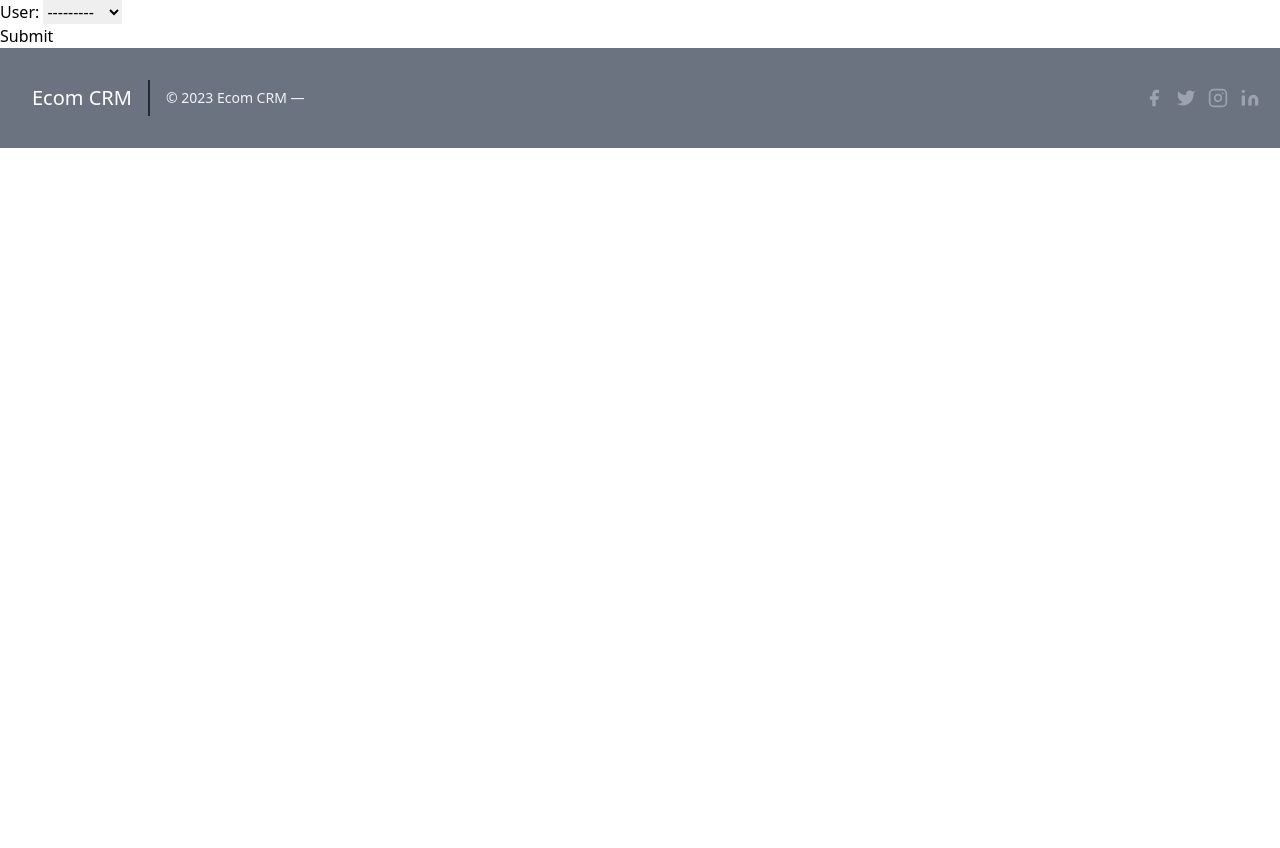
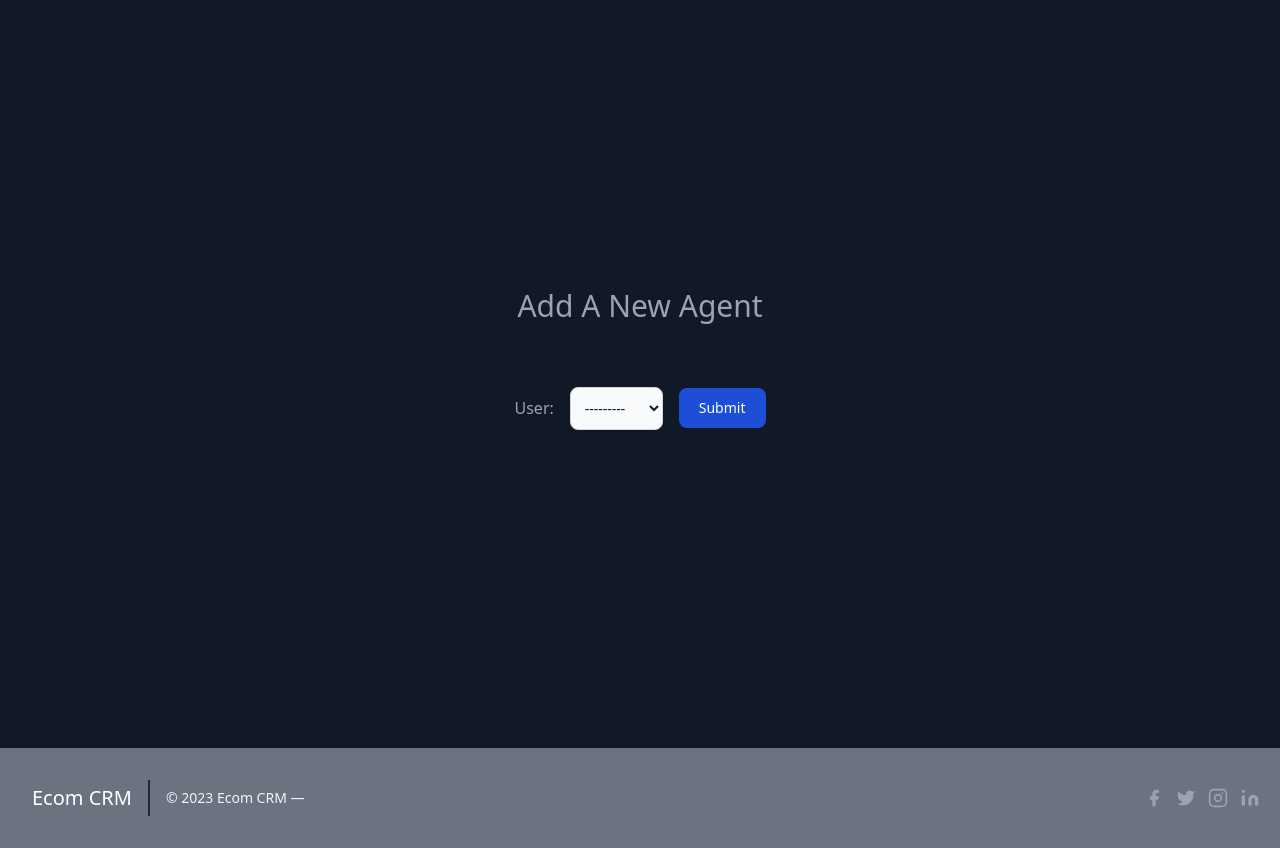
Before and after one commit to shahinyahya/ecom-crm, a Django app: page /agents/create/ in a window 1280 px wide. Shown: the part 72-920 px from the top of the page. Before the commit the page ends 220 px from the top, so only its background shows below. Run offline with Django 4.2, Linux system fonts and the light colour scheme; a user stored in the database is signed in; data comes from the database, SQL or seed files in the repository; both versions use the stored data as it was after the commit; some libraries are stand-ins or nearby versions.

Commit message:
filtered agent by organisation and created agent update and detail view

```diff
--- a/agents/urls.py
+++ b/agents/urls.py
@@ -1,11 +1,12 @@
 from django.urls import path
-from .views import AgentListView, AgentCreateView, AgentDeleteView
+from .views import AgentListView, AgentCreateView, AgentDeleteView, AgentUpdateView, AgentDetailView
 
 app_name = 'agents'
 
 urlpatterns = [
     path('', AgentListView.as_view(), name='agent-list'),
     path('create/', AgentCreateView.as_view(), name='agent-create'),
-    # path('<int:pk>/detail',AgentDetailView.as_view(), name='agent-detail'),
+    path('<int:pk>/detail',AgentDetailView.as_view(), name='agent-detail'),
+    path('<int:pk>/update/', AgentUpdateView.as_view(), name='agent-update'),
     path('<int:pk>/delete/',AgentDeleteView.as_view(), name='agent-delete')
 ]
--- a/agents/views.py
+++ b/agents/views.py
@@ -1,4 +1,6 @@
-from django.views.generic import ListView, CreateView, DeleteView, DetailView
+from typing import Any
+from django.db import models
+from django.views.generic import ListView, CreateView, DeleteView, DetailView, UpdateView
 from django.contrib.auth.mixins import LoginRequiredMixin
 from django.urls import reverse
 from leads.models import Agent
@@ -9,7 +11,8 @@
     context_object_name = 'agents'
 
     def get_queryset(self):
-        return Agent.objects.all()
+        organistaion = self.request.user.userprofile
+        return Agent.objects.filter(organistaion = organistaion)
 
 class AgentCreateView(LoginRequiredMixin, CreateView):
     template_name = 'agents/agent_create.html'
@@ -25,14 +28,29 @@
         agent.save()
         return super(AgentCreateView, self).form_valid(form)        # Also to note: when you create please delete migration physically and the db and create new db if there is any conflict regarding adding default value to any models please add it.
 
-# class AgentDetailView(LoginRequiredMixin, DetailView):
-#     template_name = 'agents/agent_detail.html'
-#     queryset = Agent.objects.all()
-#     context_object_name = 'agent'
+class AgentDetailView(LoginRequiredMixin, DetailView):
+    template_name = 'agents/agent_detail.html'
+    context_object_name = 'agent'
 
-class AgentDeleteView(LoginRequiredMixin, DeleteView):
-    template_name = 'agents/agent_delete.html'
-    queryset = Agent.objects.all()
+    def get_queryset(self):
+        organistaion = self.request.user.userprofile
+        return Agent.objects.filter(organistaion = organistaion)
+
+class AgentUpdateView(LoginRequiredMixin, UpdateView):
+    template_name = 'agents/agent_update.html'
+    form_class= AgentModelForm
+
+    def get_queryset(self):
+        return Agent.objects.all()
 
     def get_success_url(self):
         return reverse('agents:agent-list')
+class AgentDeleteView(LoginRequiredMixin, DeleteView):
+    template_name = 'agents/agent_delete.html'
+
+    def get_queryset(self):
+        organistaion = self.request.user.userprofile
+        return Agent.objects.filter(organistaion = organistaion)
+
+    def get_success_url(self):
+        return reverse('agents:agent-list')
--- a/leads/views.py
+++ b/leads/views.py
@@ -12,8 +12,8 @@
 
 class LeadListView(LoginRequiredMixin, ListView):
     template_name = 'leads/lead_list.html'
+    context_object_name = 'leads'
     queryset = Lead.objects.all()
-    context_object_name = 'leads'
 
 class LeadDetailView(LoginRequiredMixin, DetailView):      #instead of specifying object_list in html can give custom object_name.
     template_name = 'leads/lead_detail.html'
--- a/templates/agents/agent_create.html
+++ b/templates/agents/agent_create.html
@@ -1,11 +1,19 @@
 {% extends "../base.html" %}
-
+{% load widget_tweaks %}
 {% block content %}
 
-    <form method='post'>
+<section class="text-gray-400 bg-gray-900 body-font pt-72 pb-72">
+    <h1 class="text-center pb-8 text-3xl">
+        Add A New Agent
+    </h1>
+    <form method='post' class="flex justify-center gap-4">
         {% csrf_token %}
-        {{ form.as_p }}
-        <button type="submit">Submit</button>
+        <label for="User" class="flex items-center gap-4">User:
+            {% render_field form.user class="shadow-sm bg-gray-50 border border-gray-300 text-gray-900 text-sm rounded-lg focus:ring-blue-500 focus:border-blue-500 block w-full p-2.5 dark:bg-gray-700 dark:border-gray-600 dark:placeholder-gray-400 dark:text-white dark:focus:ring-blue-500 dark:focus:border-blue-500 dark:shadow-sm-light" %}
+        </label>
+        {% comment %} {{ form.as_p }} {% endcomment %}
+        <button type="submit" class=" my-8 text-white bg-blue-700 hover:bg-blue-800 focus:ring-4 focus:outline-none focus:ring-blue-300 font-medium rounded-lg text-sm px-5 py-2.5 text-center dark:bg-blue-600 dark:hover:bg-blue-700 dark:focus:ring-blue-800">Submit</button>
     </form>
+</section>
 
 {% endblock content %}
--- a/templates/agents/agent_delete.html
+++ b/templates/agents/agent_delete.html
@@ -1,7 +1,7 @@
 {% extends "../base.html" %}
 
 {% block content %}
-
+<section class="text-gray-400 bg-gray-900 body-font pt-80 pb-80 flex justify-center">
     <h1 class="pt-8 ml-8">
         Are you sure you want to delete this lead <span class="text-red-500 underline underline-offset-1 cursor-default">{{agent.user.username}}</span>?
     </h1>
@@ -9,7 +9,7 @@
         {% csrf_token %}
         {{ form.as_p }}
         <input type="submit" class="text-white bg-red-500 border-0 py-1 px-6 mt-8 focus:outline-none hover:bg-gray-700 hover:text-white rounded cursor-pointer text-lg transition-all" value="Delete">
-        <a href="{% url 'agents:agent-list'%}" class="text-white bg-blue-500 border-0 py-2 px-6 mt-8 focus:outline-none hover:bg-gray-700 hover:text-white rounded text-lg transition-all">Cancel</a>
+        <a href="{% url 'agents:agent-list'%}" class="text-white bg-blue-500 border-0 py-2 px-6 mt-8 focus:outline-none hover:bg-gray-700 hover:text-white rounded text-lg transition-all ml-4">Cancel</a>
     </form>
-
+</section>
 {% endblock content %}
--- a/templates/leads/lead_delete.html
+++ b/templates/leads/lead_delete.html
@@ -1,5 +1,6 @@
 {% extends "../base.html" %}
     {% block content %}
+    <section class="text-gray-400 bg-gray-900 body-font pt-40 pb-40">
         <h1 class="pt-8 ml-8">
             Are you sure you want to delete this lead <span class="text-red-500 underline underline-offset-1 cursor-default">{{lead.first_name}}</span>?
         </h1>
@@ -9,4 +10,5 @@
             <input type="submit" class="text-white bg-red-500 border-0 py-1 px-6 mt-8 focus:outline-none hover:bg-gray-700 hover:text-white rounded cursor-pointer text-lg transition-all" value="Delete">
 			<a href="{% url 'agents:agent-list'%}" class="text-white bg-blue-500 border-0 py-2 px-6 mt-8 focus:outline-none hover:bg-gray-700 hover:text-white rounded text-lg transition-all">Cancel</a>
         </form>
+    </section>
     {% endblock content %}
```
Also changed, not shown: templates/agents/agent_detail.html (+4 -4 lines), templates/agents/agent_list.html (+5 -6 lines), templates/agents/agent_update.html (added, +24 -0 lines), db.sqlite3.
